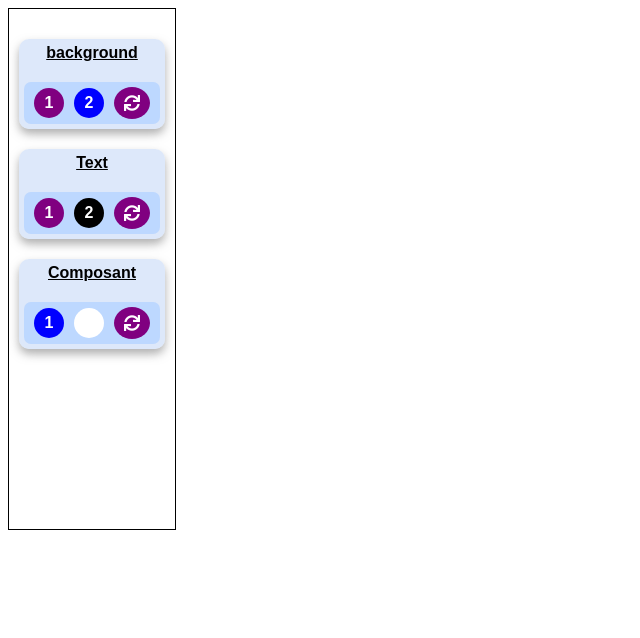
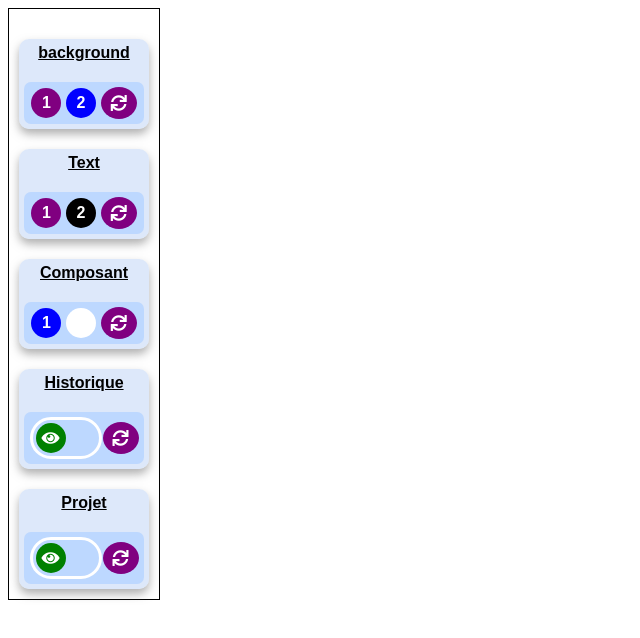
Before and after one commit to sounkalo20/projetGithub, a plain HTML site: page component/parametre.html in a window 1280 px wide. Shown: the whole page, without its empty margins (0-640 px from the left). Drawn offline with Linux system fonts and the light colour scheme.

Commit message:
finition parametre

```diff
--- a/component/parametre.html
+++ b/component/parametre.html
@@ -7,6 +7,7 @@
     <title>Document</title>
     <link rel="stylesheet" href="../lib/fontawesome/css/all.css">
     <link rel="stylesheet" href="../css/parametre.css">
+    <script src="../lib/jquery-3.6.1.min.js"></script>
 </head>
 <body>
     <div id="reglageZone">
@@ -64,8 +65,37 @@
 
         </div>
 
+        <div class="action togglerAction">
+            <h4 class="actionName ">Historique</h4>
+            <div class="actionZone ">
+                <div class="togglerZone ">
+                    <div class="historique">
+                        <i class="fa fa-eye"></i>
+                    </div>
+                </div>
+
+                <i class="fa fa-refresh actionReseter"></i>
+            </div>
+
+        </div>
+
+        <div class="action togglerAction">
+            <h4 class="actionName ">Projet</h4>
+            <div class="actionZone ">
+                <div class="togglerZone ">
+                    <div class="projet">
+                        <i class="fa fa-eye"></i>
+                    </div>
+                </div>
+
+                <i class="fa fa-refresh actionReseter"></i>
+            </div>
+
+        </div>
+
 
 
     </div>
+    <script src="../js/parametre.js"></script>
 </body>
 </html>
--- a/css/parametre.css
+++ b/css/parametre.css
@@ -1,8 +1,7 @@
 #reglageZone{
     font-family: Arial;
-    width: 146px;
+    width: 130px;
     border: 1px solid;
-    height: 500px;
     padding: 10px;
 }
 
@@ -80,3 +79,24 @@
 #reglageZone .composantColor2{
     background-color: white;
 }
+
+#reglageZone .togglerZone{
+    border: 3px solid white;
+    width: 60px;
+    height: 30px;
+    border-radius: 21px;
+    padding: 3px;
+
+}
+
+#reglageZone .togglerZone div{
+    width: 50%;
+    height: 100%;
+    background: green ;
+    border-radius: 50%;
+    display: flex;
+    align-items: center;
+    justify-content: center;
+    color: white;
+    transition: all ease-in .2s;
+}
```
Also changed, not shown: js/parametre.js (added).
